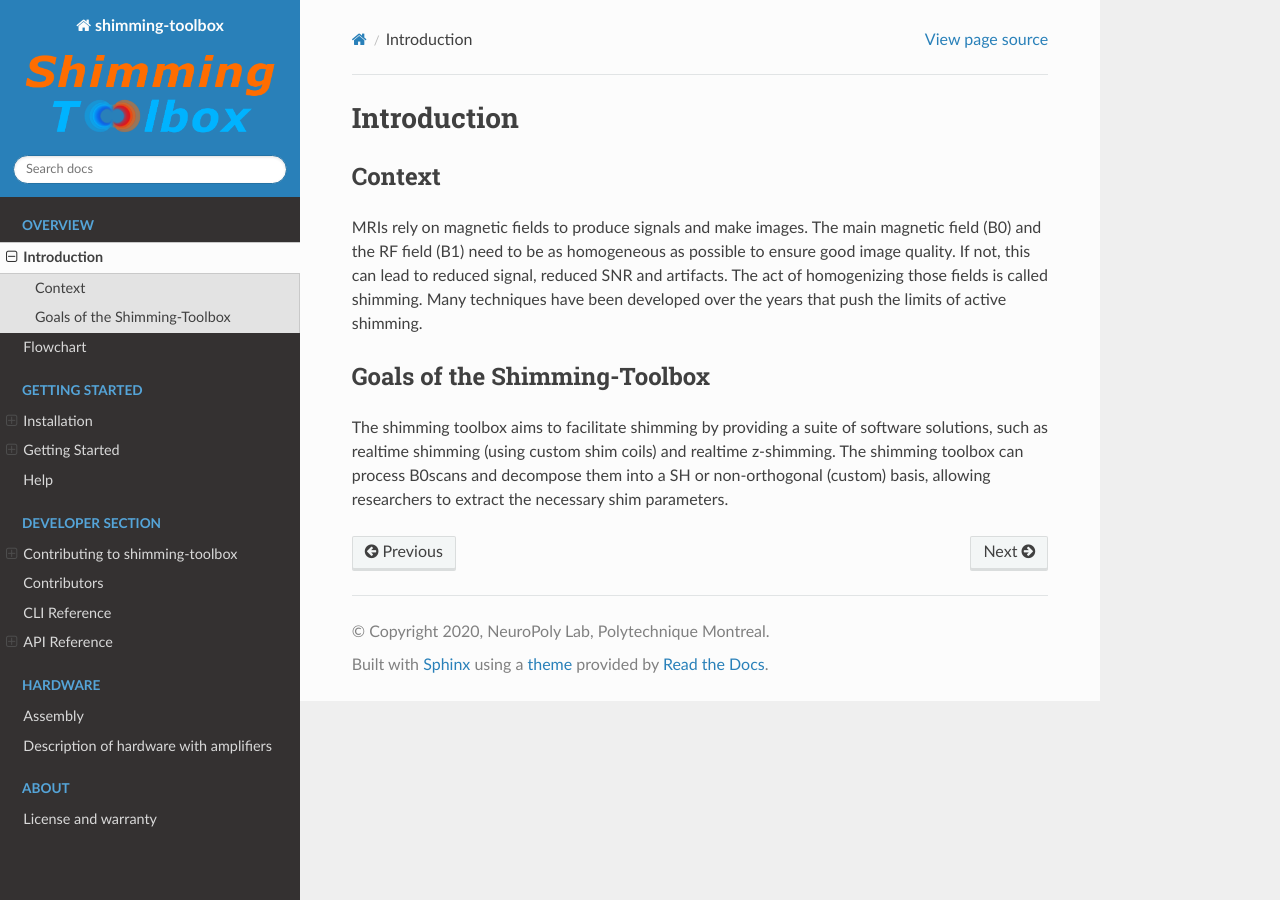
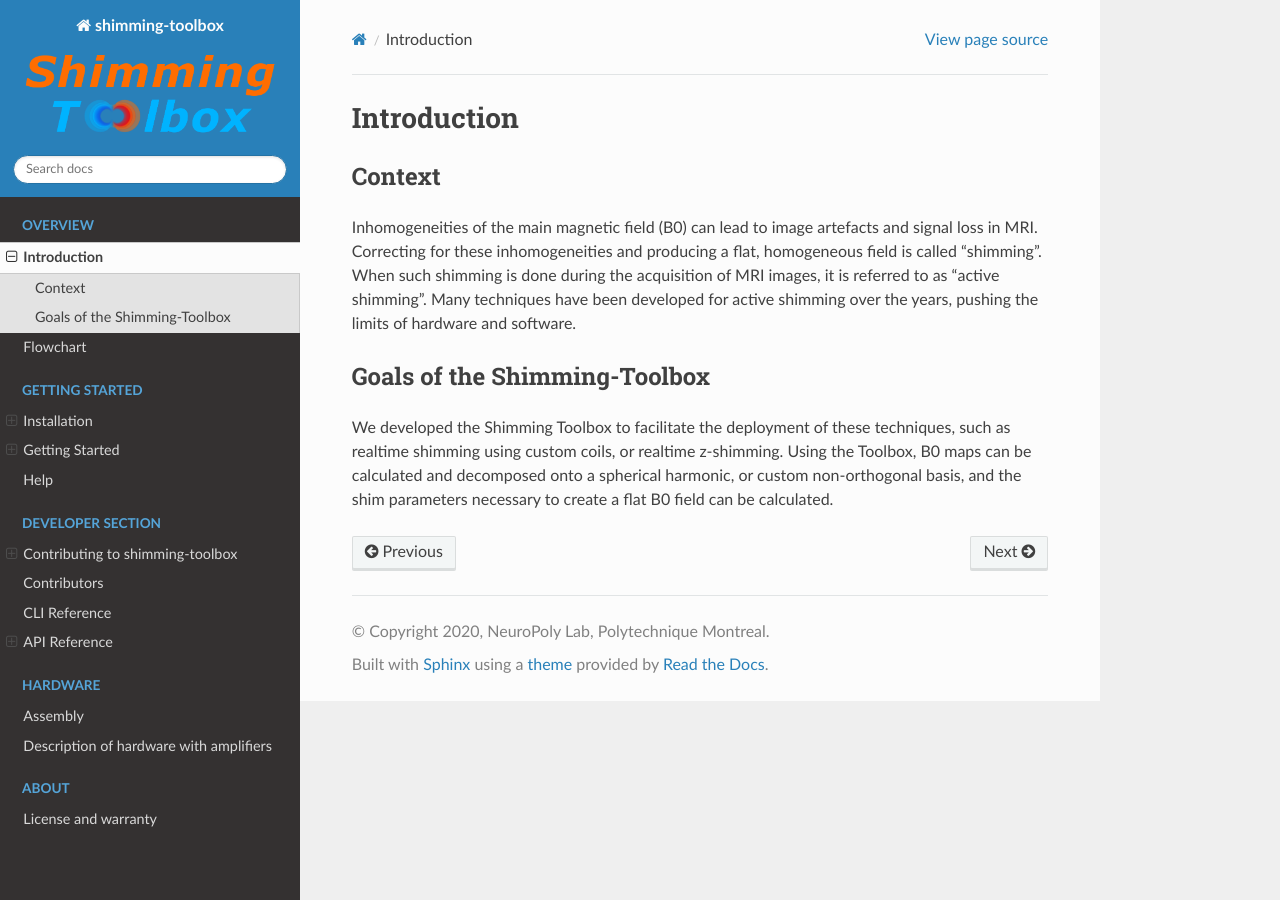
Before and after one commit to shimming-toolbox/shimming-toolbox, a Sphinx documentation site: the page built from docs/source/overview/introduction.rst, in a window 1280 px wide. Built offline with Sphinx 7.4.7 and the Read the Docs theme 2.0.0, drawn with Linux system fonts in a browser that asks for light colours.

Commit message:
Update introduction according to doce review

```diff
--- a/docs/source/overview/introduction.rst
+++ b/docs/source/overview/introduction.rst
@@ -6,18 +6,18 @@ Introduction
 Context
 _______
 
-MRIs rely on magnetic fields to produce signals and make images. The main
-magnetic field (B0) and the RF field (B1) need to be as homogeneous as
-possible to ensure good image quality. If not, this can lead to reduced
-signal, reduced SNR and artifacts. The act of homogenizing those fields
-is called shimming. Many techniques have been developed over the years
-that push the limits of active shimming.
+Inhomogeneities of the main magnetic field (B0) can lead to image artefacts and
+signal loss in MRI. Correcting for these inhomogeneities and producing a flat,
+homogeneous field is called "shimming". When such shimming is done during the
+acquisition of MRI images, it is referred to as "active shimming". Many
+techniques have been developed for active shimming over the years, pushing the
+limits of hardware and software.
 
 Goals of the Shimming-Toolbox
 _____________________________
 
-The shimming toolbox aims to facilitate shimming by providing a suite of
-software solutions, such as realtime shimming (using custom shim coils)
-and realtime z-shimming. The shimming toolbox can process B0scans and
-decompose them into a SH or non-orthogonal (custom) basis, allowing
-researchers to extract the necessary shim parameters.
+We developed the Shimming Toolbox to facilitate the deployment of these
+techniques, such as realtime shimming using custom coils, or
+realtime z-shimming. Using the Toolbox, B0 maps can be calculated and decomposed
+onto a spherical harmonic, or custom non-orthogonal basis, and the shim
+parameters necessary to create a flat B0 field can be calculated.
```
